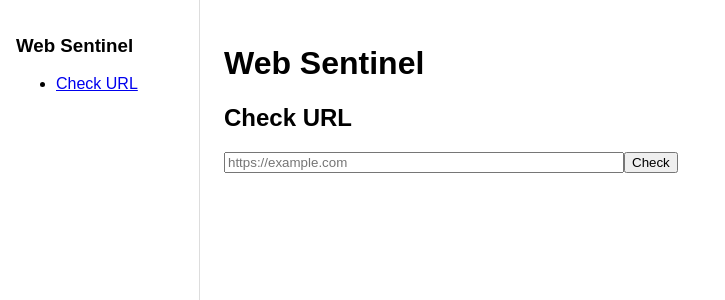
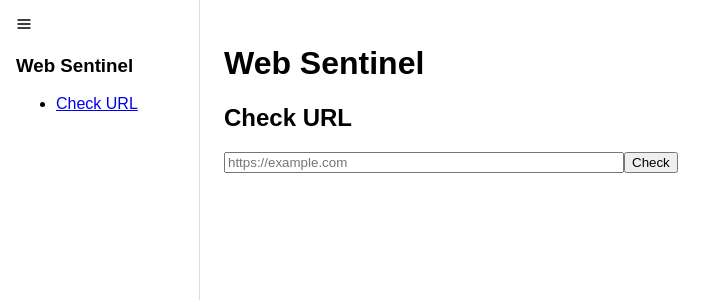
Before and after one commit to michal-1994/web-page-sentinel, a React app in the folder frontend/: page /check in a window 1280 px wide. Shown: the top 300 px of the page, without its empty margins (0-725 px from the left). Built offline with nearby package versions, Linux system fonts and the light colour scheme; the HTML template or start-up script is replaced by a standard one.

Commit message:
feat: install react icons

```diff
--- a/frontend/package.json
+++ b/frontend/package.json
@@ -11,6 +11,7 @@
   "dependencies": {
     "react": "^19.2.0",
     "react-dom": "^19.2.0",
+    "react-icons": "^5.5.0",
     "react-router-dom": "^7.11.0"
   },
   "devDependencies": {
--- a/frontend/src/components/Navigation.tsx
+++ b/frontend/src/components/Navigation.tsx
@@ -1,8 +1,10 @@
 import { Link } from "react-router-dom";
+import { FiMenu } from "react-icons/fi";
 
 const Navigation = () => {
   return (
     <nav style={{ width: 200, padding: 16, borderRight: "1px solid #ddd" }}>
+      <FiMenu />
       <h3>Web Sentinel</h3>
       <ul>
         <li><Link to="/check">Check URL</Link></li>
```
Also changed, not shown: 1 other file (tests, documents, lock files or other folders).
